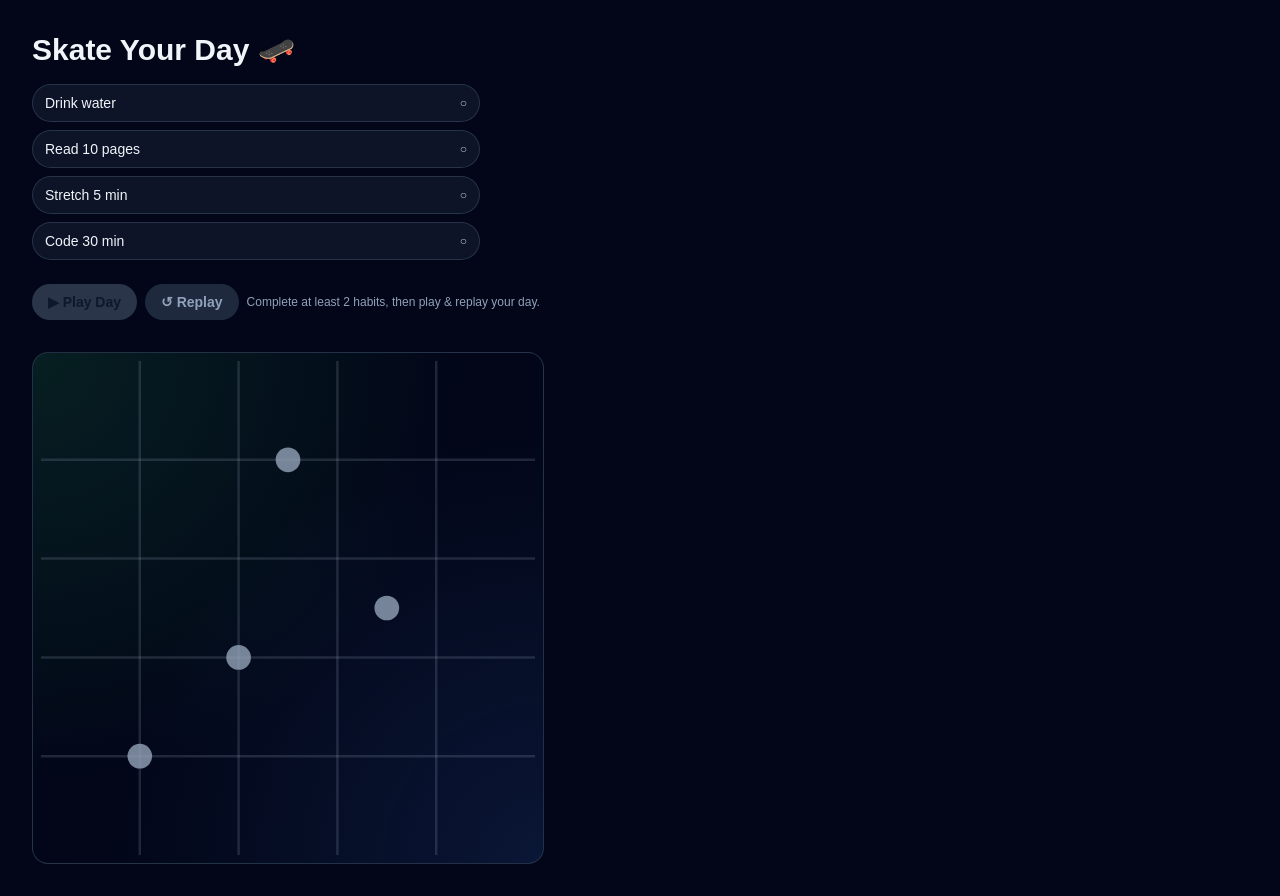
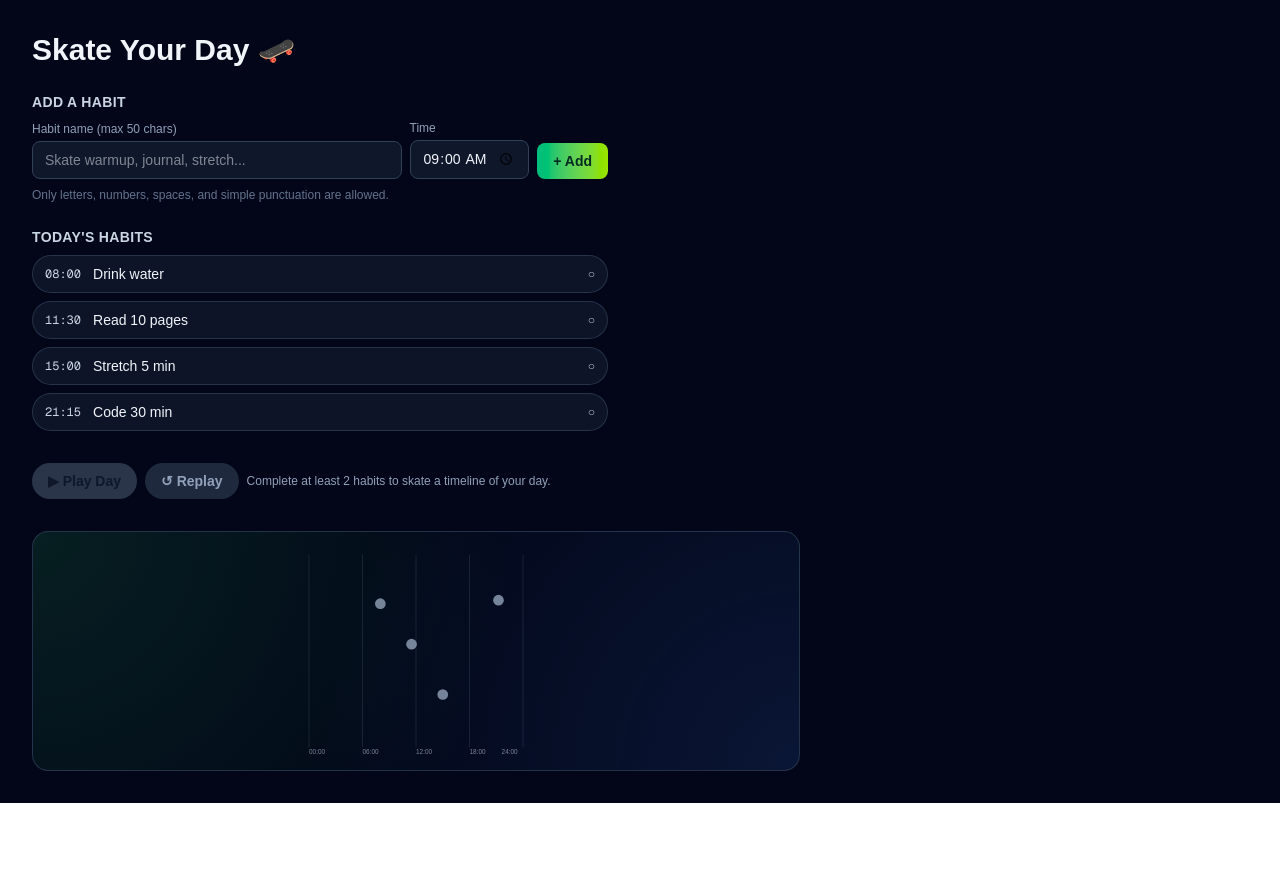
Before and after one commit to chulahn/Sk8Habit, a Next.js app in the folder skate-your-day/: page / in a window 1280 px wide. After the commit the page ends 803 px from the top, so only its background shows below. Built offline with nearby package versions, Linux system fonts and the light colour scheme.

Commit message:
made x axis time

```diff
--- a/skate-your-day/app/page.tsx
+++ b/skate-your-day/app/page.tsx
@@ -1,32 +1,92 @@
 "use client";
 
-import { useState, useEffect, useMemo, useRef } from "react";
+import { useState, useEffect, useMemo, useRef, FormEvent } from "react";
 
-const initialHabits = [
-  { id: 1, name: "Drink water", x: 20, y: 80 },
-  { id: 2, name: "Read 10 pages", x: 40, y: 60 },
-  { id: 3, name: "Stretch 5 min", x: 70, y: 50 },
-  { id: 4, name: "Code 30 min", x: 50, y: 20 },
+type Habit = {
+  id: number;
+  name: string;
+  timeLabel: string;   // "HH:MM"
+  timeMins: number;    // minutes since midnight
+  y: number;           // 0–100, random visual offset
+  completed: boolean;
+};
+
+// Base habits with hardcoded times
+const baseHabits: Omit<Habit, "y" | "completed">[] = [
+  {
+    id: 1,
+    name: "Drink water",
+    timeLabel: "08:00",
+    timeMins: 8 * 60,
+  },
+  {
+    id: 2,
+    name: "Read 10 pages",
+    timeLabel: "11:30",
+    timeMins: 11 * 60 + 30,
+  },
+  {
+    id: 3,
+    name: "Stretch 5 min",
+    timeLabel: "15:00",
+    timeMins: 15 * 60,
+  },
+  {
+    id: 4,
+    name: "Code 30 min",
+    timeLabel: "21:15",
+    timeMins: 21 * 60 + 15,
+  },
 ];
 
 export default function Home() {
-  const [habits, setHabits] = useState(
-    initialHabits.map((h) => ({
+  const [habits, setHabits] = useState<Habit[]>(() => {
+  // Try loading from storage
+  if (typeof window !== "undefined") {
+    const saved = localStorage.getItem("habits");
+    if (saved) return JSON.parse(saved);
+  }
+
+  // Otherwise generate them ONCE
+  return baseHabits.map((h) => ({
     ...h,
+    y: 20 + Math.random() * 60,
     completed: false,
-      completedAt: null as number | null,
-    }))
+  }));
+});
+
+  const [isPlaying, setIsPlaying] = useState(false);
+  const [progress, setProgress] = useState(0); // 0 → 1 across full path
+
+  // New habit form state
+  const [newName, setNewName] = useState("");
+  const [newTime, setNewTime] = useState("09:00");
+  const [formError, setFormError] = useState("");
+
+  useEffect(() => {
+  if (typeof window !== "undefined") {
+    localStorage.setItem("habits", JSON.stringify(habits));
+  }
+}, [habits]);
+
+  // Simple regex: letters, numbers, spaces, and some basic punctuation.
+  // Blocks angle brackets, slashes, etc. to avoid weird injection-y strings.
+  const nameRegex = /^[a-zA-Z0-9\s.,'!?#-]{1,50}$/;
+
+  // Completed habits sorted by time of day → left to right on x axis
+  const completedHabits = habits
+    .filter((h) => h.completed)
+    .sort((a, b) => a.timeMins - b.timeMins);
+
+  const pathPoints = completedHabits.map(
+    (h) =>
+      [
+        (h.timeMins / (24 * 60)) * 100, // normalize 0–1440 → 0–100
+        h.y,
+      ] as [number, number]
   );
 
-  const [isPlaying, setIsPlaying] = useState(false);
-  const [progress, setProgress] = useState(0); // 0 -> 1
-
-  const completedHabits = habits
-    .filter((h) => h.completed && h.completedAt != null)
-    .sort((a, b) => (a.completedAt! - b.completedAt!));
-
-  const pathPoints = completedHabits.map((h) => [h.x, h.y] as [number, number]);
-
+  // Build segments for smooth interpolation
   const { segments, totalLength } = useMemo(() => {
     if (pathPoints.length < 2) {
       return {
@@ -61,26 +121,13 @@ export default function Home() {
     return { segments: segs, totalLength: lengthSum };
   }, [pathPoints]);
 
+  // Toggle habit completion
   const toggleHabit = (id: number) => {
     setHabits((prev) =>
-      prev.map((h) => {
-        if (h.id !== id) return h;
-        if (!h.completed) {
-          return {
-            ...h,
-            completed: true,
-            completedAt: Date.now(),
-          };
-        } else {
-          return {
-            ...h,
-            completed: false,
-            completedAt: null,
-          };
-        }
-      })
+      prev.map((h) =>
+        h.id === id ? { ...h, completed: !h.completed } : h
+      )
     );
-    // if you change the path while playing, you *could* reset, but we'll skip for now
   };
 
   const handlePlay = () => {
@@ -95,13 +142,74 @@ export default function Home() {
     setIsPlaying(true);
   };
 
+  // Add new habit (with validation)
+  const handleAddHabit = (e: FormEvent) => {
+    e.preventDefault();
+    const trimmed = newName.trim();
+
+    if (!trimmed) {
+      setFormError("Habit name can’t be empty.");
+      return;
+    }
+    if (trimmed.length > 50) {
+      setFormError("Max 50 characters.");
+      return;
+    }
+    if (!nameRegex.test(trimmed)) {
+      setFormError(
+        "Use only letters, numbers, spaces, and basic punctuation."
+      );
+      return;
+    }
+    if (!/^\d{2}:\d{2}$/.test(newTime)) {
+      setFormError("Please choose a valid time.");
+      return;
+    }
+
+    const [hStr, mStr] = newTime.split(":");
+    const hours = Number(hStr);
+    const mins = Number(mStr);
+    if (
+      Number.isNaN(hours) ||
+      Number.isNaN(mins) ||
+      hours < 0 ||
+      hours > 23 ||
+      mins < 0 ||
+      mins > 59
+    ) {
+      setFormError("Please choose a valid time.");
+      return;
+    }
+
+    const timeMins = hours * 60 + mins;
+
+    setHabits((prev) => {
+      const nextId = prev.length ? Math.max(...prev.map((h) => h.id)) + 1 : 1;
+      return [
+        ...prev,
+        {
+          id: nextId,
+          name: trimmed,
+          timeLabel: newTime,
+          timeMins,
+          y: 20 + Math.random() * 60,
+          completed: false,
+        },
+      ];
+    });
+
+    setNewName("");
+    setNewTime("09:00");
+    setFormError("");
+  };
+
   // Animation
   const animationRef = useRef<number | null>(null);
 
   useEffect(() => {
     if (!isPlaying || totalLength <= 0) return;
 
-    const duration = 4000; // ms for full run
+    const duration = 4000; // ms for full path
     const startTime = performance.now();
 
     const tick = (now: number) => {
@@ -125,6 +233,7 @@ export default function Home() {
     };
   }, [isPlaying, totalLength]);
 
+  // Position of skater based on progress along path
   const skaterPosition = useMemo(() => {
     if (pathPoints.length === 0) return null;
     if (pathPoints.length === 1 || totalLength === 0) {
@@ -152,12 +261,63 @@ export default function Home() {
   const canReplay = pathPoints.length >= 2 && !isPlaying && progress >= 1;
 
   return (
-    <main className="min-h-screen flex flex-col gap-4 p-4 sm:p-8 bg-slate-950 text-slate-100">
+    <main className="min-h-screen flex flex-col gap-6 p-4 sm:p-8 bg-slate-950 text-slate-100">
       <h1 className="text-2xl sm:text-3xl font-bold">Skate Your Day 🛹</h1>
 
+      {/* Add habit form */}
+      <section className="max-w-xl space-y-2">
+        <h2 className="text-sm font-semibold text-slate-300 uppercase tracking-wide">
+          Add a habit
+        </h2>
+        <form
+          onSubmit={handleAddHabit}
+          className="flex flex-col sm:flex-row gap-2 items-stretch sm:items-end"
+        >
+          <div className="flex-1 flex flex-col gap-1">
+            <label className="text-xs text-slate-400">
+              Habit name (max 50 chars)
+            </label>
+            <input
+              value={newName}
+              onChange={(e) => setNewName(e.target.value)}
+              maxLength={50}
+              className="w-full rounded-lg bg-slate-900 border border-slate-700 px-3 py-2 text-sm focus:outline-none focus:ring-2 focus:ring-emerald-500/70"
+              placeholder="Skate warmup, journal, stretch..."
+            />
+          </div>
+          <div className="flex flex-col gap-1">
+            <label className="text-xs text-slate-400">Time</label>
+            <input
+              type="time"
+              value={newTime}
+              onChange={(e) => setNewTime(e.target.value)}
+              className="rounded-lg bg-slate-900 border border-slate-700 px-3 py-2 text-sm focus:outline-none focus:ring-2 focus:ring-emerald-500/70"
+            />
+          </div>
+          <button
+            type="submit"
+            className="whitespace-nowrap rounded-lg bg-gradient-to-r from-emerald-500 to-lime-400 text-emerald-950 font-semibold text-sm px-4 py-2 mt-1 sm:mt-0"
+          >
+            + Add
+          </button>
+        </form>
+        {formError && (
+          <p className="text-xs text-red-400 mt-1">{formError}</p>
+        )}
+        <p className="text-xs text-slate-500">
+          Only letters, numbers, spaces, and simple punctuation are allowed.
+        </p>
+      </section>
+
       {/* Habit list */}
-      <div className="flex flex-col gap-2 max-w-md">
-        {habits.map((h) => (
+      <section className="flex flex-col gap-2 max-w-xl">
+        <h2 className="text-sm font-semibold text-slate-300 uppercase tracking-wide">
+          Today&apos;s habits
+        </h2>
+        {habits
+          .slice()
+          .sort((a, b) => a.timeMins - b.timeMins)
+          .map((h) => (
             <button
               key={h.id}
               onClick={() => toggleHabit(h.id)}
@@ -167,13 +327,18 @@ export default function Home() {
                   : "bg-slate-900/90 text-slate-100 border-slate-700/70"
               }`}
             >
+              <div className="flex items-center gap-3">
+                <span className="text-xs font-mono text-slate-300">
+                  {h.timeLabel}
+                </span>
                 <span>{h.name}</span>
+              </div>
               <span className="text-xs opacity-80">
                 {h.completed ? "✔" : "○"}
               </span>
             </button>
           ))}
-      </div>
+      </section>
 
       {/* Controls */}
       <div className="flex items-center gap-2 mt-2 flex-wrap">
@@ -202,36 +367,70 @@ export default function Home() {
         </button>
 
         <span className="text-xs text-slate-400">
-          Complete at least 2 habits, then play & replay your day.
+          Complete at least 2 habits to skate a timeline of your day.
         </span>
       </div>
 
-      {/* Skatepark map */}
-      <div className="mt-4 w-full max-w-lg aspect-square rounded-2xl p-2 bg-slate-950 border border-slate-700/70 bg-[radial-gradient(circle_at_top_left,#22c55e22,transparent_60%),radial-gradient(circle_at_bottom_right,#3b82f622,transparent_60%)]">
+      {/* Skatepark timeline map */}
+      <div className="mt-2 w-full max-w-3xl aspect-[3/1] sm:aspect-[16/5] rounded-2xl p-3 bg-slate-950 border border-slate-700/70 bg-[radial-gradient(circle_at_top_left,#22c55e22,transparent_60%),radial-gradient(circle_at_bottom_right,#3b82f622,transparent_60%)]">
         <svg viewBox="0 0 100 100" className="w-full h-full">
-          {/* grid */}
-          {[20, 40, 60, 80].map((v) => (
-            <g key={v}>
+          {/* time axis grid */}
+          {[0, 25, 50, 75, 100].map((x) => (
+            <g key={x}>
               <line
-                x1={v}
-                y1="0"
-                x2={v}
-                y2="100"
-                stroke="rgba(148,163,184,0.2)"
-                strokeWidth="0.5"
-              />
-              <line
-                x1="0"
-                y1={v}
-                x2="100"
-                y2={v}
-                stroke="rgba(148,163,184,0.2)"
-                strokeWidth="0.5"
+                x1={x}
+                y1="5"
+                x2={x}
+                y2="95"
+                stroke="rgba(148,163,184,0.18)"
+                strokeWidth="0.4"
               />
             </g>
           ))}
 
-          {/* path */}
+          {/* labels for time (approx) */}
+          <text
+            x={0}
+            y={98}
+            fontSize="3"
+            fill="rgba(148,163,184,0.8)"
+          >
+            00:00
+          </text>
+          <text
+            x={25}
+            y={98}
+            fontSize="3"
+            fill="rgba(148,163,184,0.8)"
+          >
+            06:00
+          </text>
+          <text
+            x={50}
+            y={98}
+            fontSize="3"
+            fill="rgba(148,163,184,0.8)"
+          >
+            12:00
+          </text>
+          <text
+            x={75}
+            y={98}
+            fontSize="3"
+            fill="rgba(148,163,184,0.8)"
+          >
+            18:00
+          </text>
+          <text
+            x={90}
+            y={98}
+            fontSize="3"
+            fill="rgba(148,163,184,0.8)"
+          >
+            24:00
+          </text>
+
+          {/* path of completed habits */}
           {pathPoints.length >= 2 && (
             <polyline
               points={pathPoints.map((p) => p.join(",")).join(" ")}
@@ -244,15 +443,20 @@ export default function Home() {
           )}
 
           {/* habit nodes */}
-          {habits.map((h) => (
+          {habits.map((h) => {
+            const x = (h.timeMins / (24 * 60)) * 100;
+            const y = h.y;
+            return (
+              <g key={h.id}>
                 <circle
-              key={h.id}
-              cx={h.x}
-              cy={h.y}
+                  cx={x}
+                  cy={y}
                   r={h.completed ? 3.5 : 2.5}
                   fill={h.completed ? "#22c55e" : "rgba(148,163,184,0.8)"}
                 />
-          ))}
+              </g>
+            );
+          })}
 
           {/* skater */}
           {skaterPosition && (
```
Lines whose indentation alone changed are shown as unchanged.
